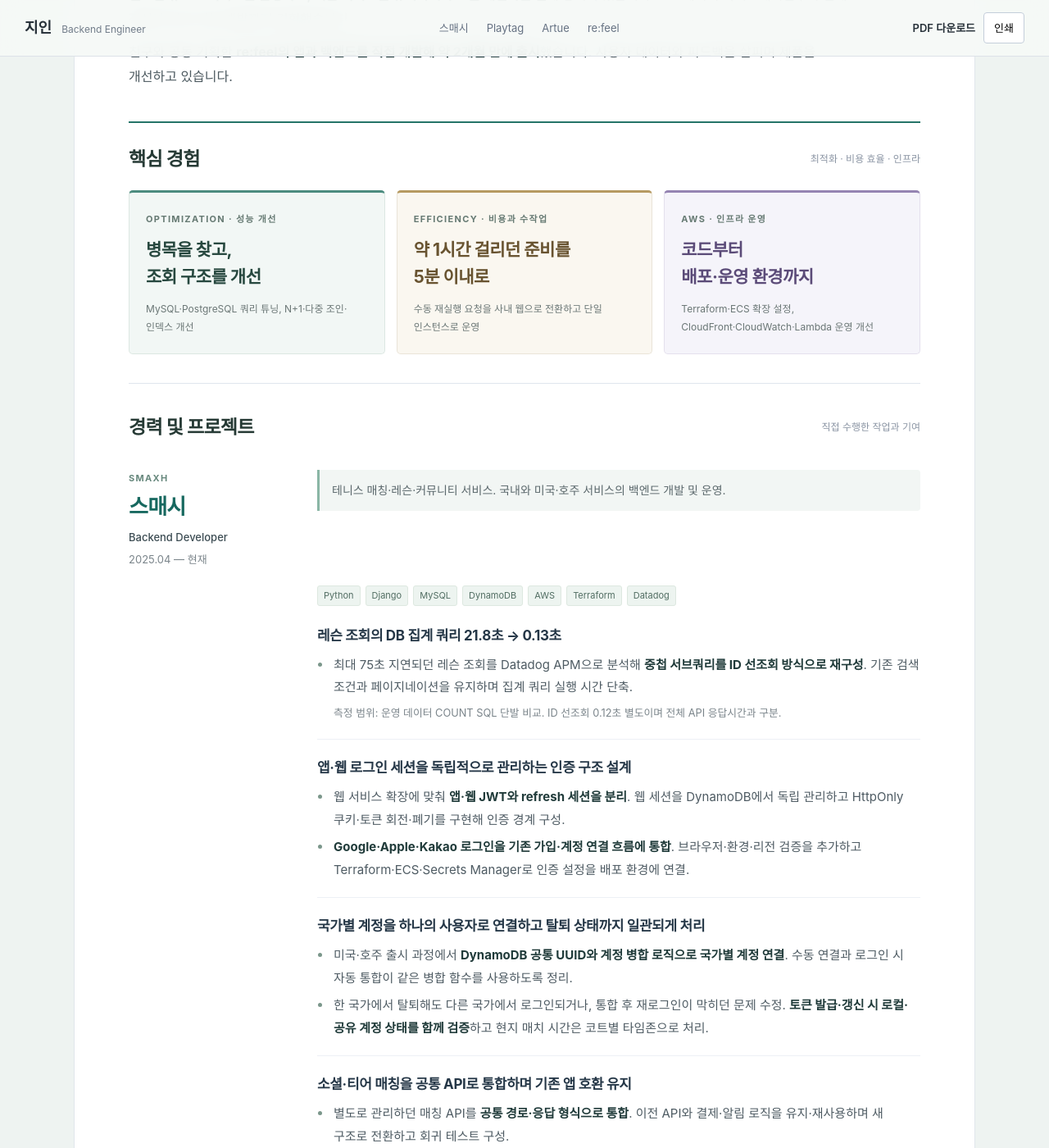
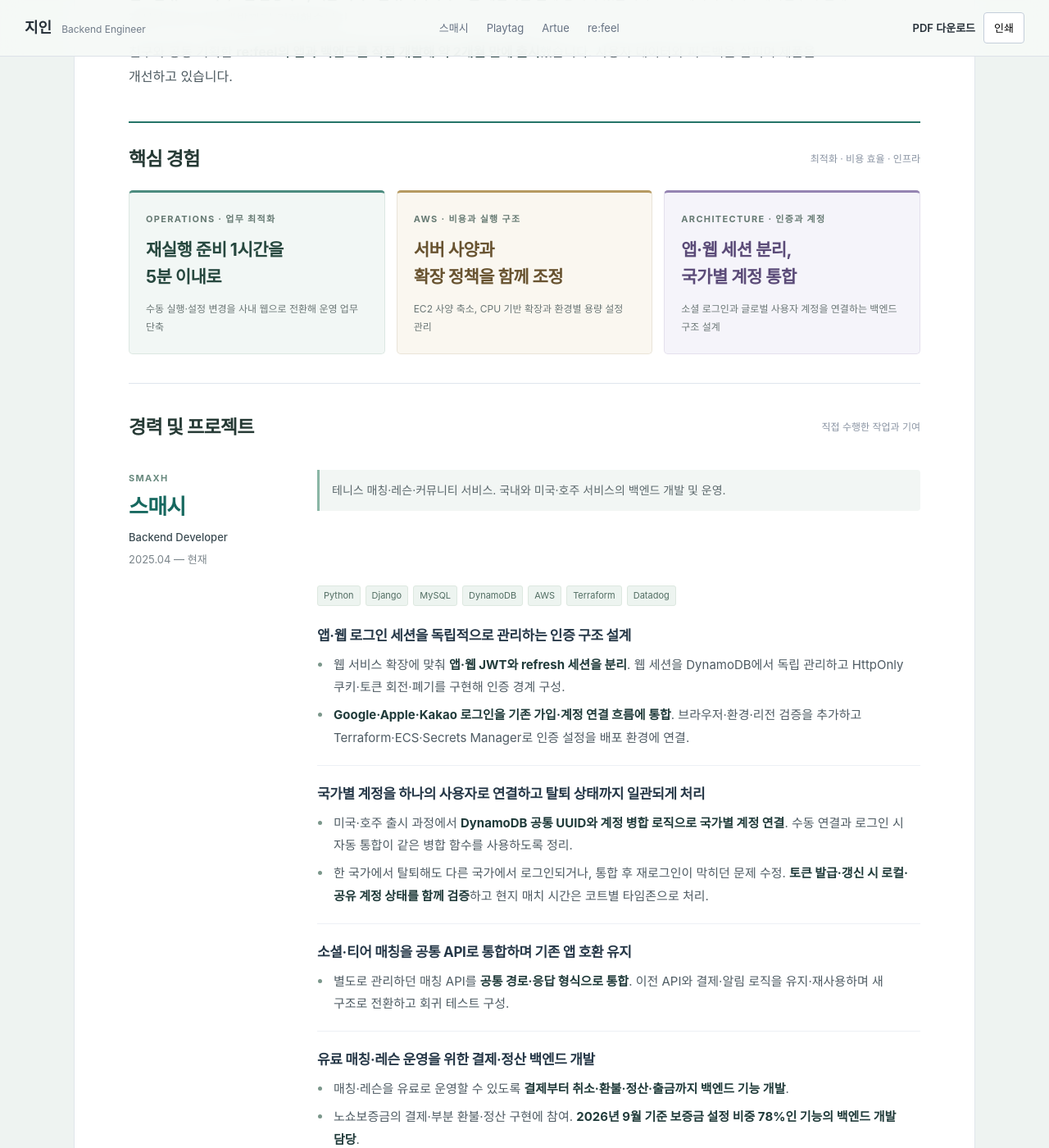
Before and after one commit to inji0129/inji0129.github.io, a Jekyll site: the page built from index.html, in a window 1280 px wide and 1400 px high, scrolled down 459 px. Shown: the whole window at 82% size. Built offline with Jekyll 4.4.1, drawn with Linux system fonts in a browser that asks for light colours; some of the changed text lies outside the part shown.

Commit message:
Prioritize operational automation and auth architecture over single-query metrics

```diff
--- a/_data/general.json
+++ b/_data/general.json
@@ -25,13 +25,6 @@
       ],
       "works": [
         {
-          "title": "레슨 조회의 DB 집계 쿼리 21.8초 → 0.13초",
-          "bullets": [
-            "최대 75초 지연되던 레슨 조회를 Datadog APM으로 분석해 **중첩 서브쿼리를 ID 선조회 방식으로 재구성**. 기존 검색 조건과 페이지네이션을 유지하며 집계 쿼리 실행 시간 단축.",
-            "측정 범위: 운영 데이터 COUNT SQL 단발 비교. ID 선조회 0.12초 별도이며 전체 API 응답시간과 구분."
-          ]
-        },
-        {
           "title": "앱·웹 로그인 세션을 독립적으로 관리하는 인증 구조 설계",
           "bullets": [
             "웹 서비스 확장에 맞춰 **앱·웹 JWT와 refresh 세션을 분리**. 웹 세션을 DynamoDB에서 독립 관리하고 HttpOnly 쿠키·토큰 회전·폐기를 구현해 인증 경계 구성.",
@@ -55,13 +48,19 @@
           "title": "유료 매칭·레슨 운영을 위한 결제·정산 백엔드 개발",
           "bullets": [
             "매칭·레슨을 유료로 운영할 수 있도록 **결제부터 취소·환불·정산·출금까지 백엔드 기능 개발**.",
-            "노쇼보증금의 결제·부분 환불·정산과 예외 처리 구현. **보증금 설정 비중 78%인 기능의 백엔드 개발에 참여**(2026.09 내부 집계, 팀 성과)."
+            "노쇼보증금의 결제·부분 환불·정산 구현에 참여. **2026년 9월 기준 보증금 설정 비중 78%인 기능의 백엔드 개발 담당**."
           ]
         },
         {
           "title": "반복 레슨의 모집부터 결제·정산까지 서비스 흐름 구현",
           "bullets": [
             "코치가 반복 레슨을 개설하고 참가자를 관리할 수 있도록 **일정·신청·수락·결제·정산 모델과 API 개발**. 기존 앱을 파악하며 신규 기능과 운영 버그 개선 병행."
+          ]
+        },
+        {
+          "title": "운영 중 조회 지연과 반복 쿼리 개선",
+          "bullets": [
+            "APM과 SQL로 운영 중 조회 병목을 분석하고 **반복 조회·불필요한 관계 조인·집계 쿼리 구조 개선**. 기존 검색 조건과 페이지네이션 유지."
           ]
         }
       ]
--- a/_layouts/general.html
+++ b/_layouts/general.html
@@ -1,6 +1,6 @@
-<!doctype html><html lang="ko"><head><meta charset="utf-8"><meta name="viewport" content="width=device-width,initial-scale=1"><meta name="description" content="백엔드 엔지니어 지인. 결제·환불 안정성, 운영 자동화와 제품 개발 경험."><title>{{ page.title }}</title><link rel="stylesheet" href="/assets/general.css?v=20261124g"><script src="/assets/general.js" defer></script></head><body>
-<div class="topbar"><a class="brand" href="#top">지인<span>Backend Engineer</span></a><nav aria-label="경력 탐색"><a href="#smaxh">스매시</a><a href="#playtag">Playtag</a><a href="#artue">Artue</a><a href="#refeel">re:feel</a></nav><div class="actions"><a href="/assets/지인_이력서.pdf?v=20261124g" download>PDF 다운로드</a><button type="button" id="print">인쇄</button></div></div>
+<!doctype html><html lang="ko"><head><meta charset="utf-8"><meta name="viewport" content="width=device-width,initial-scale=1"><meta name="description" content="백엔드 엔지니어 지인. 결제·환불 안정성, 운영 자동화와 제품 개발 경험."><title>{{ page.title }}</title><link rel="stylesheet" href="/assets/general.css?v=20261124i"><script src="/assets/general.js" defer></script></head><body>
+<div class="topbar"><a class="brand" href="#top">지인<span>Backend Engineer</span></a><nav aria-label="경력 탐색"><a href="#smaxh">스매시</a><a href="#playtag">Playtag</a><a href="#artue">Artue</a><a href="#refeel">re:feel</a></nav><div class="actions"><a href="/assets/지인_이력서.pdf?v=20261124i" download>PDF 다운로드</a><button type="button" id="print">인쇄</button></div></div>
 <main id="top"><header class="hero"><p class="eyebrow">BACKEND ENGINEER</p><h1>지인<span>기능을 만들고, 운영의 복잡함을 줄이는 개발자</span></h1><div class="contact"><a href="mailto:jiinwllds@gmail.com">jiinwllds@gmail.com</a><a href="https://github.com/inji0129">GitHub · inji0129</a></div><div class="intro">{% for paragraph in site.data.general.intro %}{{ paragraph | markdownify }}{% endfor %}</div></header>
-<section class="selected" aria-labelledby="selected-title"><div class="section-top"><h2 id="selected-title">핵심 경험</h2><span>최적화 · 비용 효율 · 인프라</span></div><div class="selected-grid"><a href="#smaxh"><p class="eyebrow">OPTIMIZATION · 성능 개선</p><h3>병목을 찾고,<br>조회 구조를 개선</h3><p>MySQL·PostgreSQL 쿼리 튜닝, N+1·다중 조인·인덱스 개선</p></a><a href="#playtag"><p class="eyebrow">EFFICIENCY · 비용과 수작업</p><h3>약 1시간 걸리던 준비를<br>5분 이내로</h3><p>수동 재실행 요청을 사내 웹으로 전환하고 단일 인스턴스로 운영</p></a><a href="#artue"><p class="eyebrow">AWS · 인프라 운영</p><h3>코드부터<br>배포·운영 환경까지</h3><p>Terraform·ECS 확장 설정, CloudFront·CloudWatch·Lambda 운영 개선</p></a></div></section>
+<section class="selected" aria-labelledby="selected-title"><div class="section-top"><h2 id="selected-title">핵심 경험</h2><span>최적화 · 비용 효율 · 인프라</span></div><div class="selected-grid"><a href="#playtag"><p class="eyebrow">OPERATIONS · 업무 최적화</p><h3>재실행 준비 1시간을<br>5분 이내로</h3><p>수동 실행·설정 변경을 사내 웹으로 전환해 운영 업무 단축</p></a><a href="#artue"><p class="eyebrow">AWS · 비용과 실행 구조</p><h3>서버 사양과<br>확장 정책을 함께 조정</h3><p>EC2 사양 축소, CPU 기반 확장과 환경별 용량 설정 관리</p></a><a href="#smaxh"><p class="eyebrow">ARCHITECTURE · 인증과 계정</p><h3>앱·웹 세션 분리,<br>국가별 계정 통합</h3><p>소셜 로그인과 글로벌 사용자 계정을 연결하는 백엔드 구조 설계</p></a></div></section>
 <section class="experience"><div class="section-top"><h2>경력 및 프로젝트</h2><span>직접 수행한 작업과 기여</span></div>{% for company in site.data.general.companies %}<section class="company" id="{{ company.id }}"><header class="company-heading"><div><p class="eyebrow">{{ company.label }}</p><h2>{{ company.name }}</h2><p class="role">{{ company.role }}</p><p class="dates">{{ company.dates }}</p></div><p class="description">{{ company.description }}</p></header><div class="company-detail"><div class="tags">{% for tech in company.stack %}<span>{{ tech }}</span>{% endfor %}</div>{% for work in company.works %}<article class="work"><h3>{{ work.title }}</h3><ul>{% for bullet in work.bullets %}<li{% if bullet contains "측정 범위:" %} class="measurement-note"{% endif %}>{{ bullet | markdownify }}</li>{% endfor %}</ul></article>{% endfor %}</div></section>{% endfor %}</section>
 <section class="more"><div><h2>기술 및 AI 활용</h2>{% for skill in site.data.general.skills %}<p>{{ skill }}</p>{% endfor %}<div class="ai">{{ site.data.general.ai | markdownify }}</div></div><div><h2>학력 · 자격 · 언어</h2><h3>Boston College</h3><p>컴퓨터과학 학사 · 수학 부전공<br>2020.05 · GPA 3.538/4.00</p><h3>AWS Certified Solutions Architect – Associate</h3><p>한국어 모국어 · 영어 유창</p></div></section><footer><p>지인 · Backend Engineer</p><a href="/detailed/">전체 경력 상세</a></footer></main></body></html>
```
Also changed, not shown: 1 other file.
